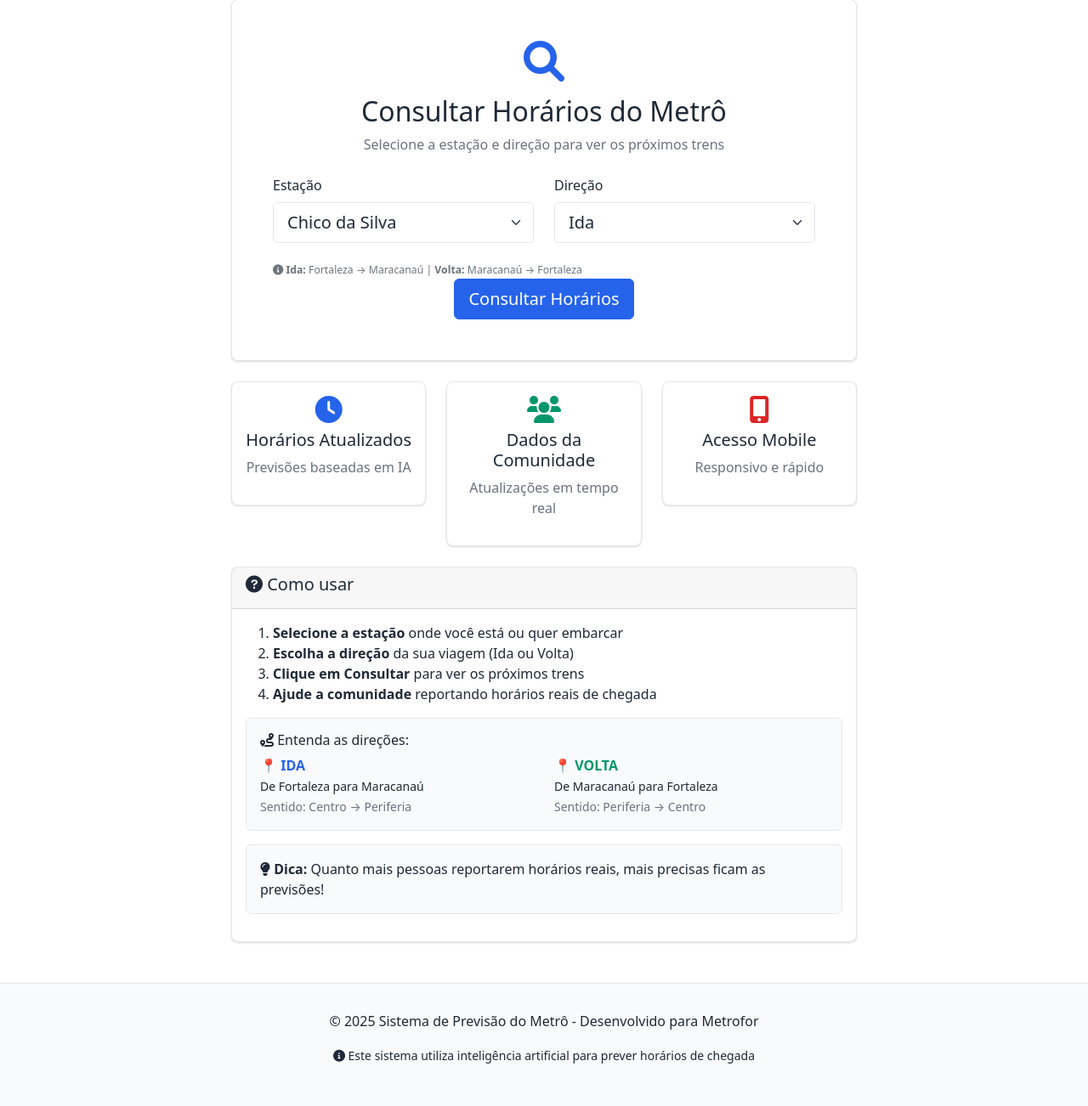
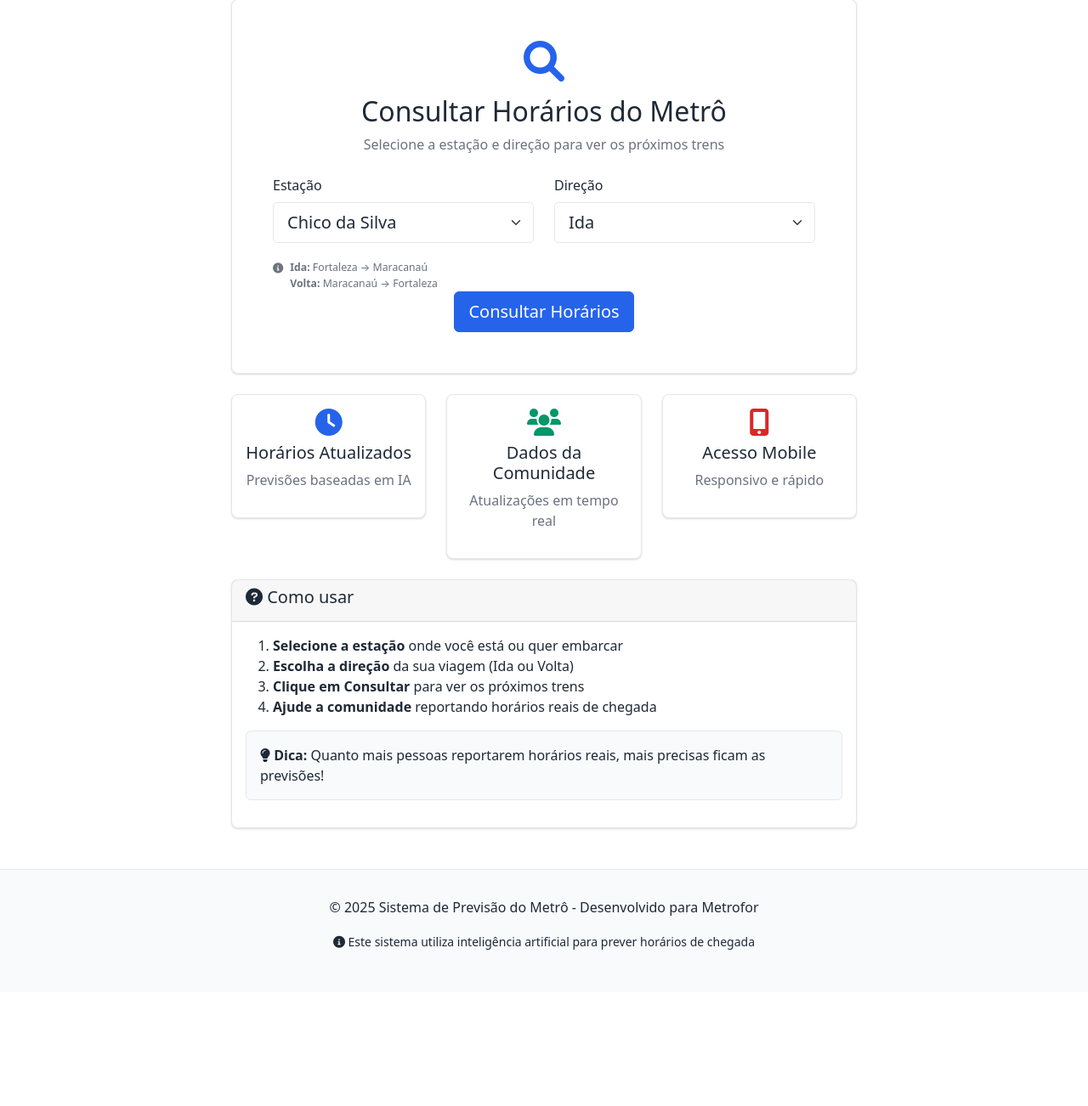
Before and after one commit to myller-silva/adm---software, a Flask app: page / in a window 1280 px wide. Shown: the part 273-1575 px from the top of the page at 85% size. After the commit the page ends 1391 px from the top, so only its background shows below. Run offline with Flask 3, Linux system fonts and the light colour scheme.

Commit message:
fix: Melhorar a apresentação das direções no formulário e ajustar informações adicionais

```diff
--- a/templates/index.html
+++ b/templates/index.html
@@ -24,10 +24,12 @@
                             {{ form.direction(class="form-select form-select-lg") }}
                         </div>
                         <div class="form-text">
-                            <small>
-                                <i class="fas fa-info-circle"></i>
-                                <strong>Ida:</strong> Fortaleza → Maracanaú |
-                                <strong>Volta:</strong> Maracanaú → Fortaleza
+                            <small class="d-flex align-items-start">
+                                <i class="fas fa-info-circle me-2 mt-1"></i>
+                                <div class="text-muted">
+                                    <div><strong>Ida:</strong> Fortaleza → Maracanaú</div>
+                                    <div><strong>Volta:</strong> Maracanaú → Fortaleza</div>
+                                </div>
                             </small>
                         </div>
                     </div>
@@ -84,21 +86,19 @@
                 </ol>
 
                 <!-- Explicação das direções -->
-                <div class="alert" style="background-color: var(--bg-secondary); border-color: var(--border-color); margin-bottom: 1rem;">
+                <!-- <div class="alert" style="background-color: var(--bg-secondary); border-color: var(--border-color); margin-bottom: 1rem;">
                     <h6><i class="fas fa-route"></i> Entenda as direções:</h6>
                     <div class="row">
                         <div class="col-md-6">
                             <strong style="color: var(--primary-color);">📍 IDA</strong><br>
-                            <small>De Fortaleza para Maracanaú</small><br>
-                            <small class="text-muted">Sentido: Centro → Periferia</small>
+                            <small class="text-muted">Sentido: Fortaleza → Maracanaú</small>
                         </div>
                         <div class="col-md-6">
                             <strong style="color: #059669;">📍 VOLTA</strong><br>
-                            <small>De Maracanaú para Fortaleza</small><br>
-                            <small class="text-muted">Sentido: Periferia → Centro</small>
+                            <small class="text-muted">Sentido: Maracanaú → Fortaleza</small>
                         </div>
                     </div>
-                </div>
+                </div> -->
 
                 <div class="alert" style="background-color: var(--bg-secondary); border-color: var(--border-color);">
                     <i class="fas fa-lightbulb"></i>
```
